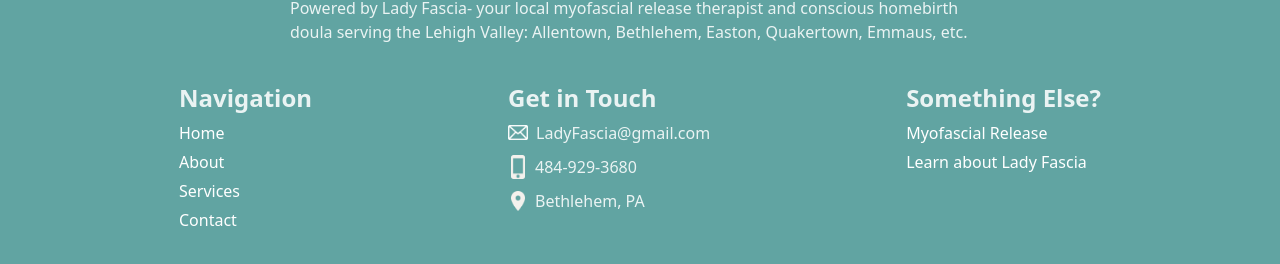
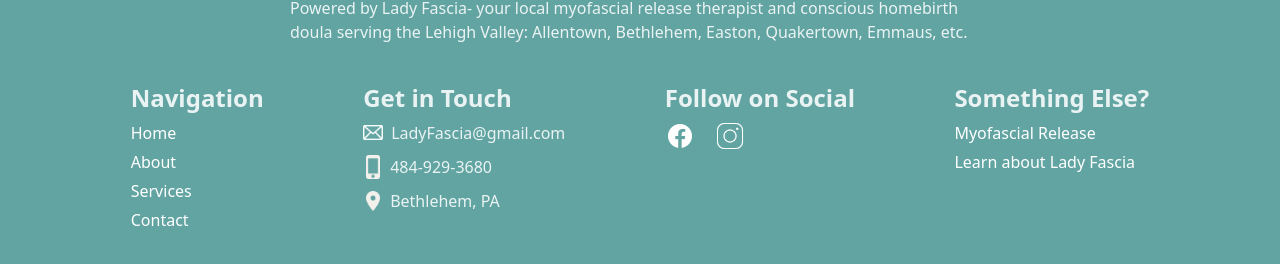
Before and after one commit to yberdysh/conscious-birth-doula, a React (Vite) app: page /services in a window 1280 px wide. Shown: the part 4266-4530 px from the top of the page. Built offline with nearby package versions, Linux system fonts and the light colour scheme; a web font is replaced by a local one.

Commit message:
adding socials

```diff
--- a/src/components/Footer/index.jsx
+++ b/src/components/Footer/index.jsx
@@ -3,6 +3,8 @@ import logo from "../../assets/logo.png";
 import mailIcon from "../../assets/mail-icon.png";
 import locationIcon from "../../assets/location-icon-2.png";
 import phoneIcon from "../../assets/phone-icon-2.png";
+import fbIcon from "../../assets/icons8-facebook-60.png";
+import igIcon from "../../assets/icons8-instagram-50.png";
 import { useNavigate, Link } from "react-router-dom";
 import Logo from "../Logo";
 
@@ -45,6 +47,7 @@ function Footer() {
               Book Now
             </Link> */}
           </div>
+          <div className="footer__contact-container">
             <div className="footer__contact">
               <div className="footer__contact__header">Get in Touch</div>
               <div className="footer__contact__contact-method" data-larger-icon>
@@ -62,6 +65,57 @@ function Footer() {
                   alt="Location Icon"
                 />
                 <div className="contact-label">Bethlehem, PA</div>
+              </div>
+            </div>
+            {/* <div className="footer__social">
+              <div className="footer__social__header">Follow on Social</div>
+              <div className="footer__social__icons">
+                <a
+                  href="https://www.facebook.com/profile.php?id=61575785021618"
+                  target="_blank"
+                  rel="noopener noreferrer"
+                >
+                  <img
+                    className="contact-img"
+                    src={fbIcon}
+                    alt="Facebook Icon"
+                  />
+                </a>
+                <a
+                  href="https://www.instagram.com/ladyfascia/"
+                  target="_blank"
+                  rel="noopener noreferrer"
+                >
+                  <img
+                    className="contact-img"
+                    src={igIcon}
+                    alt="Instagram Icon"
+                  />
+                </a>
+              </div>
+            </div> */}
+          </div>
+          <div className="footer__social">
+            <div className="footer__social__header">Follow on Social</div>
+            <div className="footer__social__icons">
+              <a
+                href="https://www.facebook.com/profile.php?id=61575785021618"
+                target="_blank"
+                rel="noopener noreferrer"
+              >
+                <img className="contact-img" src={fbIcon} alt="Facebook Icon" />
+              </a>
+              <a
+                href="https://www.instagram.com/ladyfascia/"
+                target="_blank"
+                rel="noopener noreferrer"
+              >
+                <img
+                  className="contact-img"
+                  src={igIcon}
+                  alt="Instagram Icon"
+                />
+              </a>
             </div>
           </div>
           <div className="footer__other">
--- a/src/components/Footer/index.scss
+++ b/src/components/Footer/index.scss
@@ -27,7 +27,7 @@
     margin-right: 0;
     display: grid;
     grid-template-columns: 1.25fr 3fr;
-    gap: 125px;
+    gap: 80px;
   }
 
   a {
@@ -133,6 +133,28 @@
     }
   }
 
+  &__social {
+    display: flex;
+    flex-direction: column;
+    gap: 5px;
+    padding-top: 10px;
+
+    &__header {
+      font-size: 24px;
+      font-weight: 700;
+      text-align: left;
+    }
+    &__icons {
+      display: flex;
+      gap: 20px;
+
+      img {
+        width: 30px;
+        height: 30px;
+      }
+    }
+  }
+
   &__contact {
     display: flex;
     flex-direction: column;
--- a/src/pages/HomePage/index.jsx
+++ b/src/pages/HomePage/index.jsx
@@ -8,8 +8,19 @@ import Section from "../../components/Section";
 function HomePage() {
   return (
     <div className="home-page">
+      <div className="home-content__banner">
+        <img
+          className="home-content__banner__image"
+          src={hpFirstImage}
+          alt="treatment room"
+        />
+        <h1 className="home-content__banner__text">
+          Your birth is a <br /> radiant and conscious transformation
+        </h1>
+      </div>
+
       <div className="home-content">
-        <div className="home-content__banner">
+        {/* <div className="home-content__banner">
           <img
             className="home-content__banner__image"
             src={hpFirstImage}
@@ -18,7 +29,7 @@ function HomePage() {
           <h1 className="home-content__banner__text">
             Your birth is a <br /> radiant and conscious transformation
           </h1>
-        </div>
+        </div> */}
 
         <Section
           mobileReverseOrder
--- a/src/pages/HomePage/index.scss
+++ b/src/pages/HomePage/index.scss
@@ -19,7 +19,7 @@
     position: relative;
 
     &__image {
-      max-width: 1440px;
+      max-width: 1800px;
       grid-area: 1 / 1;
       object-fit: cover; // Ensures the image is cropped to fit the container
       object-position: top;
@@ -32,9 +32,7 @@
         height: 600px;
       }
       @include mq(xl) {
-        width: 1440px;
         height: 675px;
-        margin-left: -120px;
       }
     }
     &__text {
```
Also changed, not shown: src/assets/icons8-facebook-60.png (added), src/assets/icons8-instagram-50.png (added). Lines whose indentation alone changed are shown as unchanged.
